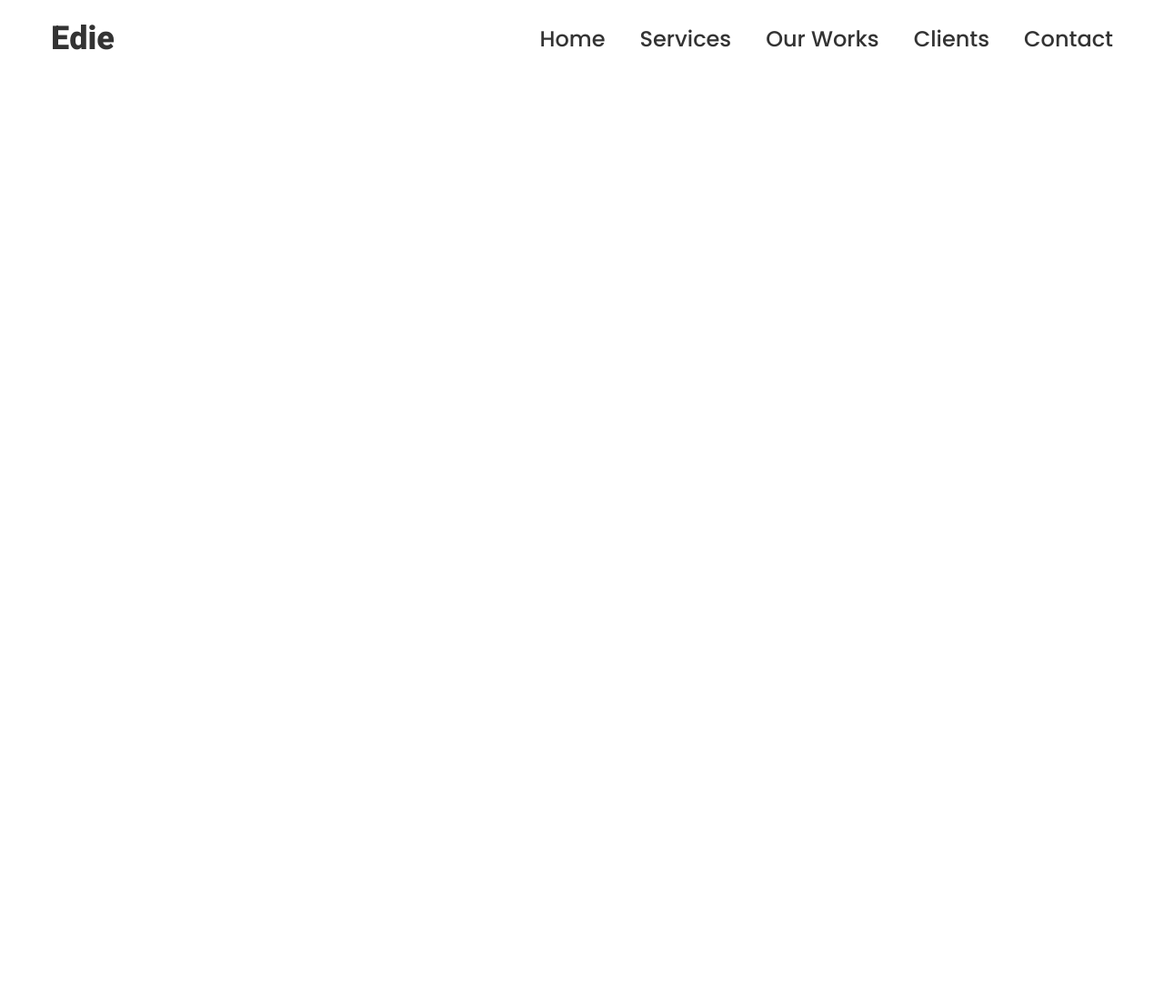
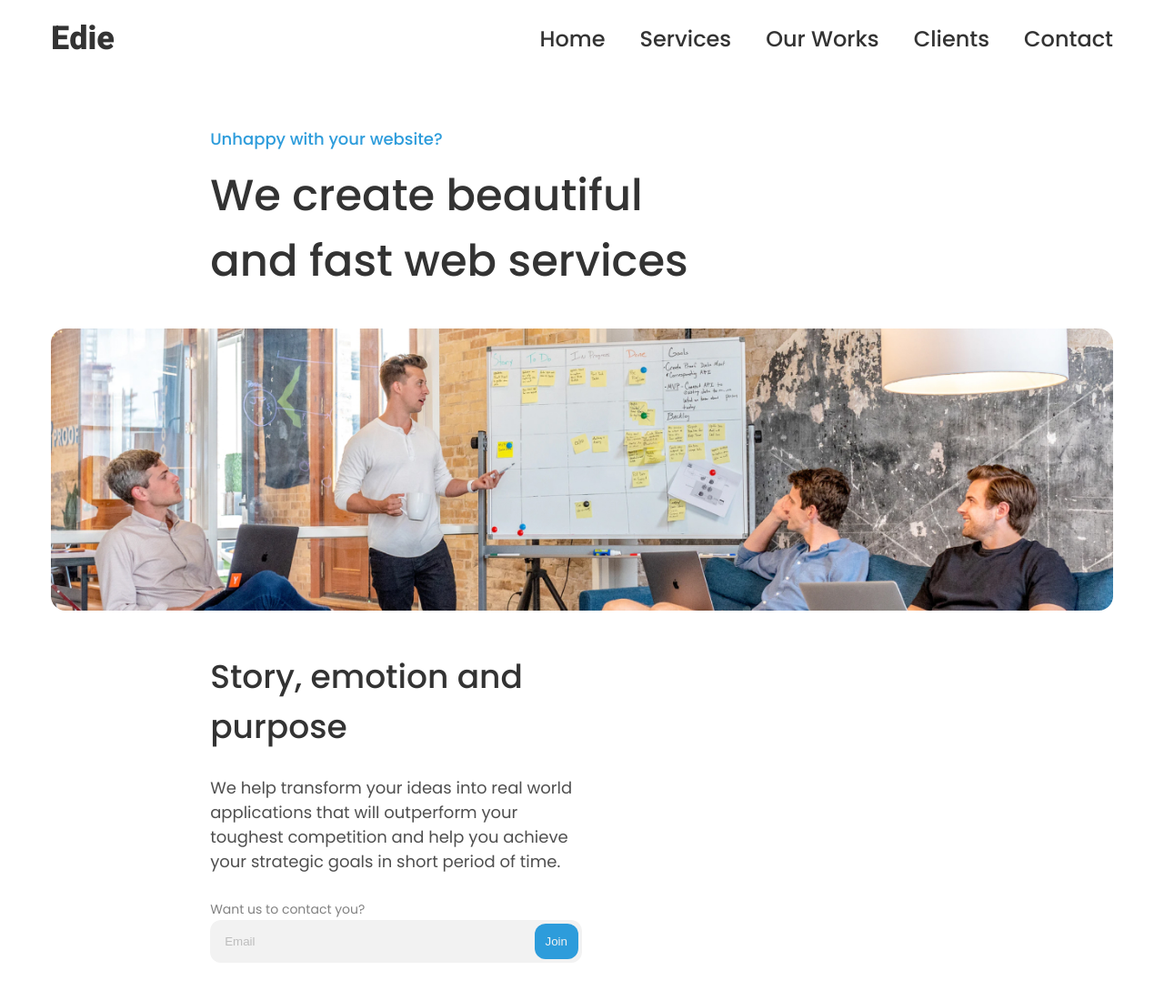
Before and after one commit to WillianIgorDeveloper/edie-homepage-devChallenges, a plain HTML site: page index.html in a window 1280 px wide. Shown: the whole page at 91% size. Before the commit the page ends 800 px from the top, so only its background shows below. Drawn offline with nearby package versions, Linux system fonts and the light colour scheme.

Commit message:
home section

```diff
--- a/assets/stylesheet/global.css
+++ b/assets/stylesheet/global.css
@@ -11,9 +11,7 @@ font-family: 'Poppins', sans-serif;
 12px > 14 - 0.875rem
 10px > 12px - 0.75rem
 
-input
 button - normal / hover
-
 */
 
 /*====================
@@ -90,6 +88,55 @@ img {
 
 
 
+/*========== Components ==========*/
+    /*========== E-mail form ==========*/
+        .e-mail label {
+            font-size: 0.75rem;
+            color: var(--gray-300);
+        }
+        .e-mail-container {
+            display: flex;
+            justify-content: space-between;
+            background-color: var(--geay-50);
+            padding: .25rem;
+            border-radius: 12px;
+            font-size: 0.875rem;
+        }
+        .e-mail input {
+            border: none;
+            background-color: unset;
+            margin-left: .75rem;
+            font-weight: 500;
+            width: 100%;
+        }
+        .e-mail input::placeholder {
+            color: var(--gray-200);
+        }
+        .e-mail input:focus {
+            outline: none;
+        }
+        .e-mail button {
+            font-weight: 500;
+            padding: 0.75rem;
+            border: none;
+            border-radius: 12px;
+            background-color: var(--blue-50);
+            color: var(--geay-50);
+        }
+        .e-mail button:hover {
+            transform: scale(1.2, 1.2);
+        }
+        @media (min-width: 768px) {
+            .e-mail label {
+                font-size: 0.875rem;
+            }
+            .e-mail-container {
+                font-size: 1.125rem;
+            }
+        }
+
+
+
 /*========== Header ==========*/
 .header {
     display: flex;
@@ -144,6 +191,32 @@ img {
 
 
 
+/*========== Main ==========*/
+main {
+    flex: 1;
+}
+    /*========== Home ==========*/
+    .home-container {
+        padding: 2.375rem;
+    }
+    .home h2, h3 {
+        font-weight: 500;
+        font-size: 1.625rem;
+    }
+    .home h2 span {
+        font-size: 0.875rem;
+        color: var(--blue-50);
+    }
+    .home img {
+        border-radius: 16px;
+    }
+    .home p {
+        margin: 1.625rem 0;
+        color: var(--gray-400);
+    }
+
+
+
 /*====================
     Screens bigger than 600px
 ====================*/
@@ -162,6 +235,11 @@ img {
         .header nav ul li a {
             font-size: 1.5rem;
         }
+    /*========== Main ==========*/
+        /*========== Home ==========*/
+            .home .home-container:last-child {
+                max-width: 65%;
+            }
 }
 
 
@@ -198,4 +276,30 @@ img {
         .header nav ul li:hover a {
             font-weight: 500;
         }
+        .header nav ul li:hover {
+            font-weight: 500;
+            transform: scale(1.075, 1.075);
+            transition: 300ms;
+        }
+        /*====================
+        Estilização de ativo para cada sessão
+       ====================*/
+
+    /*========== Main ==========*/
+        /*========== Home ==========*/
+            .home-container {
+                padding: 2.375rem 15%;
+            }
+            .home h2 {
+                font-size: 3rem;
+            }
+            .home h2 span {
+                font-size: 1.125rem;
+            }
+            .home h3 {
+                font-size: 2.25rem;
+            }
+            .home p {
+                font-size: 1.125rem;
+            }
 }
--- a/index.html
+++ b/index.html
@@ -29,7 +29,7 @@
         <span class="material-symbols-outlined menuHandle">menu</span>
         <ul id="menu">
           <li><span class="material-symbols-outlined menuHandle">close</span></li>
-          <li class="menuHandle"><a href="#">Home</a></li>
+          <li class="menuHandle"><a href="#home">Home</a></li>
           <li class="menuHandle"><a href="#">Services</a></li>
           <li class="menuHandle"><a href="#">Our Works</a></li>
           <li class="menuHandle"><a href="#">Clients</a></li>
@@ -37,8 +37,27 @@
         </ul>
       </nav>
     </header>
-    <main></main>
-    <footer></footer>
+    <main>
+      <section id="home" class="home">
+        <div class="home-container">
+          <h2><span>Unhappy with your website?</span><br>We create beautiful<br>and fast web services</h2>
+        </div>
+        <img src="assets/img/heroImage.jpg" alt="Edie team">
+        <div class="home-container">
+          <h3>Story, emotion and purpose</h3>
+          <p>We help transform your ideas into real world applications that will outperform your toughest competition and help you achieve your strategic goals in short period of time.</p>
+          <form onsubmit="return false;" class="e-mail">
+            <label for="e-mail">Want us to contact you?</label><br>
+            <div class="e-mail-container">
+              <input placeholder="Email" type="email" name="e-mail" id="e-mail">
+              <button type="submit">Join</button>
+            </div>
+          </form>
+        </div>
+      </section>
+      <section class="container"></section>
+    </main>
+    <footer class="container"></footer>
 
     <!--========== Script ==========-->
     <script>
```
